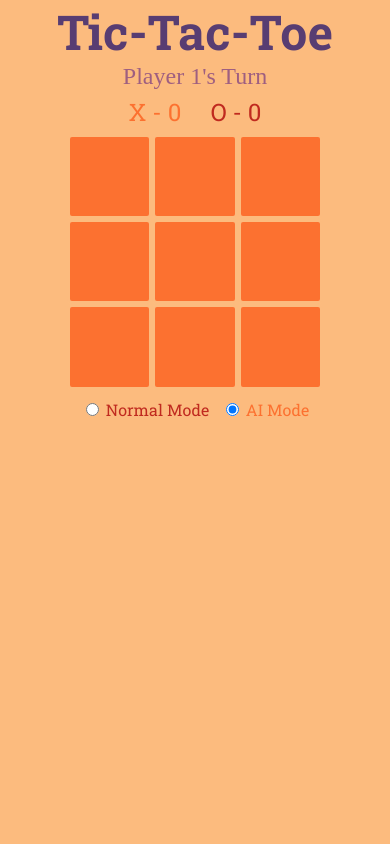
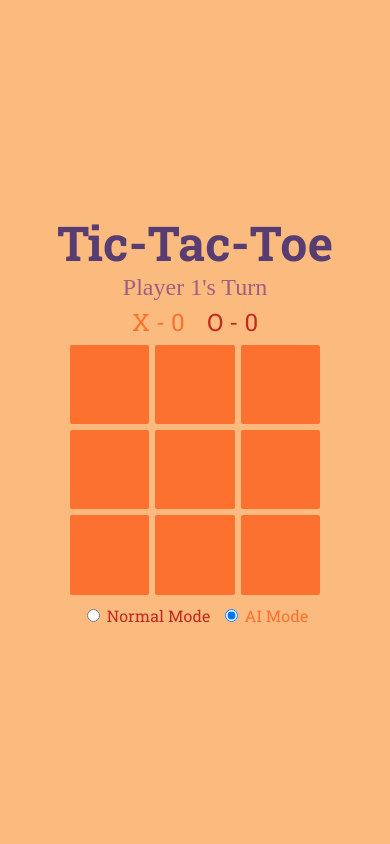
Before and after one commit to SkyBot8991/tic-tac-toe, a PHP site: page / in a window 390 px wide. Run offline with PHP 8.4, Linux system fonts and the light colour scheme; some libraries are stand-ins or nearby versions; some web fonts are replaced.

Commit message:
Fixed centering on mobile devices

```diff
--- a/css/style.css
+++ b/css/style.css
@@ -3,7 +3,12 @@
 body {
   background-color: #fcbb7e;
   margin: 0;
+  text-align: center;
   user-select: none;
+}
+
+.content-wrapper{
+  height: 100vh;
 }
 
 input{
@@ -15,7 +20,6 @@ input{
   font-size: 6rem;
   font-family: 'Roboto Slab', serif;
   font-weight: 700;
-  text-align: center;
   margin: 0;
 }
 
@@ -24,7 +28,6 @@ input{
   font-size: 3rem;
   font-family: 'Cormorant Unicase', serif;
   font-weight: 400;
-  text-align: center;
   transition-property: color;
   transition-duration: 500ms;
   transition-timing-function: ease-in;
@@ -42,7 +45,6 @@ input{
 }
 
 .mode-selector{
-  text-align: center;
   margin: 2.5%;
 }
 
@@ -65,7 +67,6 @@ input{
 }
 
 .scores {
-  text-align: center;
   font-family: 'Roboto Slab', serif;
   margin: 1.5% 0;
   font-weight: 400;
@@ -82,11 +83,15 @@ input{
   margin: 0 3%;
 }
 
+.content-wrapper, .board-wrapper{
+  display: grid;
+  place-items: center;
+}
+
 .board {
   border-radius: 5px;
   height: 18rem;
   width: 18rem;
-  margin: auto;
   display: grid;
   grid-template-columns: minmax(0, 3fr) minmax(0, 3fr) minmax(0, 3fr);
   grid-auto-rows: 33.33%;
--- a/index.html
+++ b/index.html
@@ -11,12 +11,15 @@
     <!-- CSS -->
     <link rel="stylesheet" href="css/style.css">
     <body>
+        <div class="content-wrapper">
+            <div class="content">
                 <h1 class="main-heading">Tic-Tac-Toe</h1>
                 <h3 class="sub-heading">Player 1's Turn</h2>
                 <div class="scores">
                     <span class="player-1-score">X - 0</span>
                     <span class="player-2-score">O - 0</span>
                 </div>
+                <div class="board-wrapper">
                     <div class="board">
                         <div class="grid-item grid-1"></div>
                         <div class="grid-item grid-2"></div>
@@ -28,6 +31,7 @@
                         <div class="grid-item grid-8"></div>
                         <div class="grid-item grid-9"></div>
                     </div>
+                </div>
                 <form class="mode-selector">
                     <span class="normal-select">
                         <input id="normal-checkbox" type="radio" name="checkbox" value="normal-checkbox">
@@ -38,6 +42,8 @@
                         <label for="ai-checkbox">AI Mode</label>
                     </span>
                 </form>
+            </div>
+        </div>
         <!-- Sound JS library -->
         <script src="howler.js"></script>
         <!-- Game Script -->
```
Lines whose indentation alone changed are shown as unchanged.
